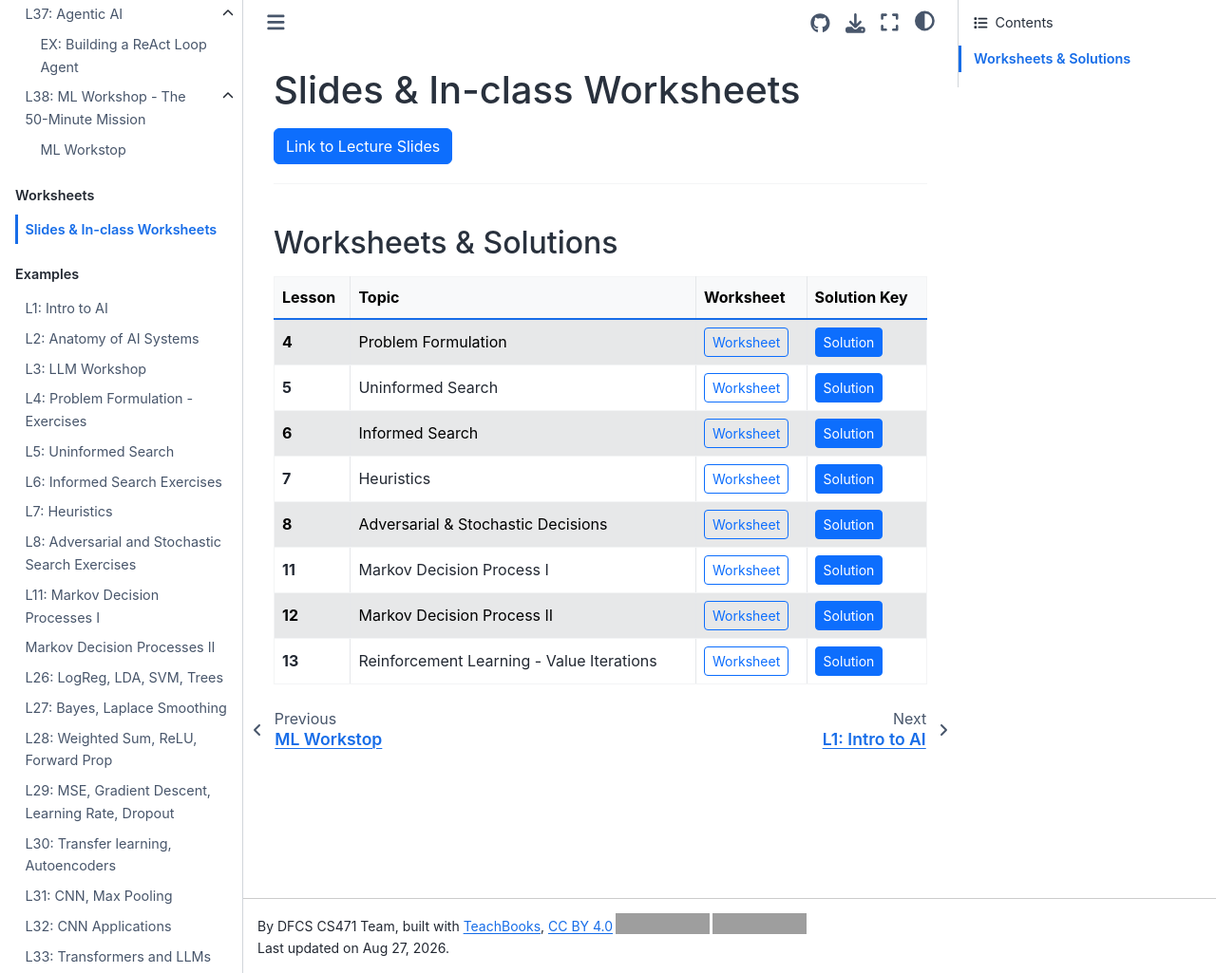
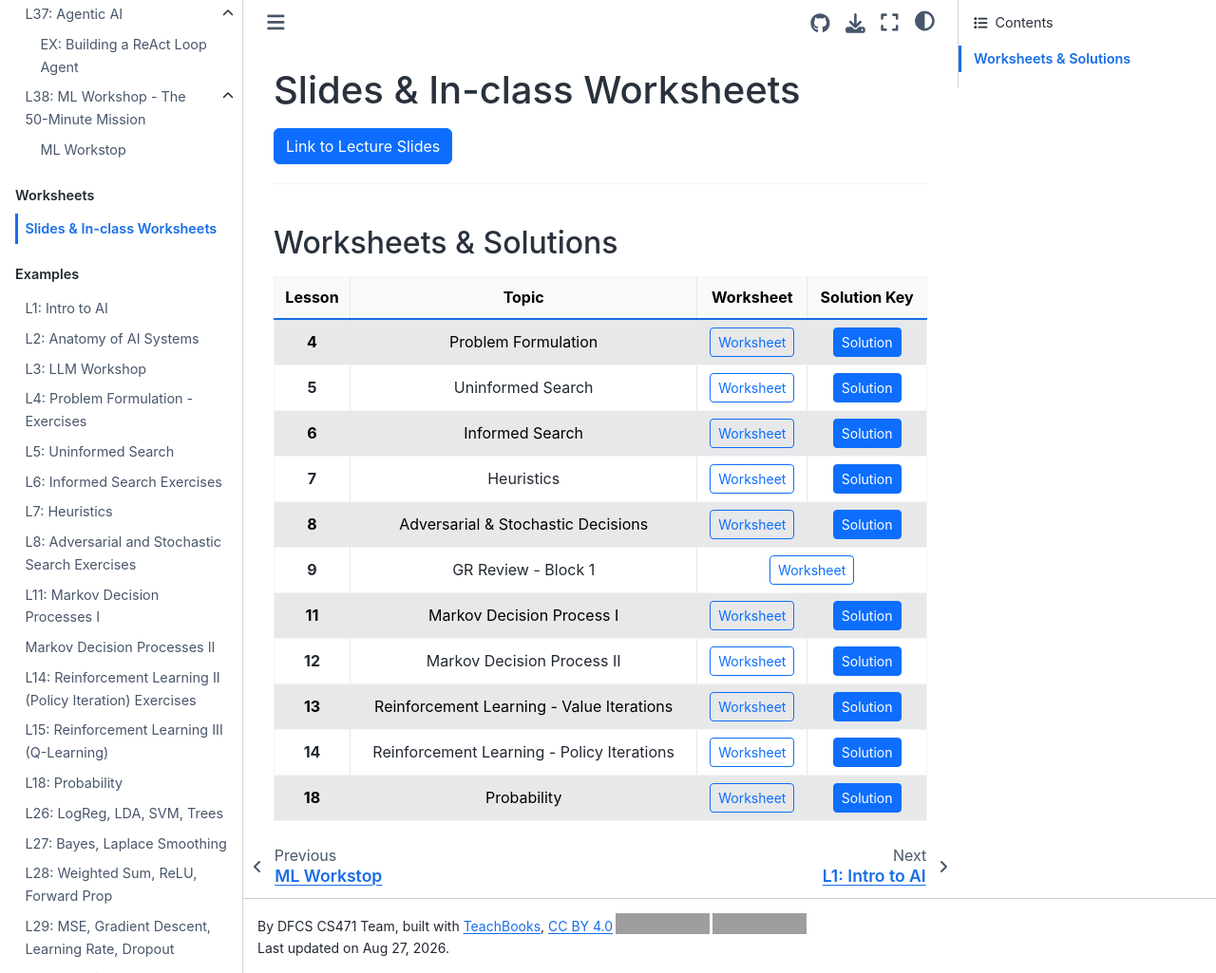
Before and after one commit to USAFADFCS/CS471_Intro_to_AI, a Jupyter Book: the page built from book/worksheets/worksheets.md, in a window 1280 px wide and 1025 px high. Shown: the whole window at 95% size. Built offline with Jupyter Book 1.0.4 settings and Sphinx 7.4.7 and the Sphinx Book theme 1.1.4, drawn with Linux system fonts in a browser that asks for light colours; pages that are not in the unit, such as notebooks, are missing from menus; comment, search, counter and statistics services are not loaded; grey boxes are pictures that could not be loaded.

Commit message:
Updated lessons 14, 15, 18.

```diff
--- a/book/_toc.yml
+++ b/book/_toc.yml
@@ -49,6 +49,9 @@ parts:
     - file: lessons/15/Q_learning.md
       sections:
       - file: lessons/15/Q_learning_nb.ipynb
+    - file: lessons/18/probability.md
+      sections:
+      - file: lessons/18/probability_nb.ipynb
 
     - file: lessons/26/mlfoundations.md
       sections:
@@ -120,6 +123,7 @@ parts:
     - file: exercises/L13.md
     - file: exercises/L14.md
     - file: exercises/L15.md
+    - file: exercises/L18.md
     - file: exercises/L26.md
     - file: exercises/L27.md
     - file: exercises/L28.md
--- /dev/null
+++ b/book/exercises/L15.md
@@ -0,0 +1,2 @@
+# L15: Reinforcement Learning III (Q-Learning)
+Example Lesson 15
--- a/book/worksheets/worksheets.md
+++ b/book/worksheets/worksheets.md
@@ -50,20 +50,20 @@
     <table class="table table-striped table-hover align-middle">
         <thead class="table-light">
             <tr>
-                <th scope="col">Lesson</th>
-                <th scope="col">Topic</th>
-                <th scope="col">Worksheet</th>
-                <th scope="col">Solution Key</th>
+                <th scope="col" class="text-center">Lesson</th>
+                <th scope="col" class="text-center">Topic</th>
+                <th scope="col" class="text-center">Worksheet</th>
+                <th scope="col" class="text-center">Solution Key</th>
             </tr>
         </thead>
-        <tbody>
+        <tbody class="text-center">
             <tr>
                 <td><strong>4</strong></td>
                 <td>Problem Formulation</td>
-                <td>
+                <td class="text-center">
                     <a href="4_worksheet.pdf" target="_blank" rel="noopener noreferrer" class="btn btn-sm btn-outline-primary" role="button">Worksheet</a>
                 </td>
-                <td>
+                <td class="text-center">
                     <a href="4_worksheet_solutions.pdf" target="_blank" rel="noopener noreferrer" class="btn btn-sm btn-primary" role="button">Solution</a>
                 </td>
             </tr>
@@ -108,6 +108,13 @@
                 </td>
             </tr>
             <tr>
+                <td><strong>9</strong></td>
+                <td>GR Review - Block 1</td>
+                <td colspan="2" class="text-center">
+                    <a href="9_gr_review.pdf" target="_blank" rel="noopener noreferrer" class="btn btn-sm btn-outline-primary" role="button">Worksheet</a>
+                </td>
+            </tr>
+            <tr>
                 <td><strong>11</strong></td>
                 <td>Markov Decision Process I</td>
                 <td>
@@ -137,6 +144,26 @@
                     <a href="13_worksheet_solutions.pdf" target="_blank" rel="noopener noreferrer" class="btn btn-sm btn-primary" role="button">Solution</a>
                 </td>
             </tr>
+            <tr>
+                <td><strong>14</strong></td>
+                <td>Reinforcement Learning - Policy Iterations</td>
+                <td>
+                    <a href="14_worksheet.pdf" target="_blank" rel="noopener noreferrer" class="btn btn-sm btn-outline-primary" role="button">Worksheet</a>
+                </td>
+                <td>
+                    <a href="14_worksheet_solutions.pdf" target="_blank" rel="noopener noreferrer" class="btn btn-sm btn-primary" role="button">Solution</a>
+                </td>
+            </tr>
+            <tr>
+                <td><strong>18</strong></td>
+                <td>Probability</td>
+                <td>
+                    <a href="18_worksheet.pdf" target="_blank" rel="noopener noreferrer" class="btn btn-sm btn-outline-primary" role="button">Worksheet</a>
+                </td>
+                <td>
+                    <a href="18_worksheet_solutions.pdf" target="_blank" rel="noopener noreferrer" class="btn btn-sm btn-primary" role="button">Solution</a>
+                </td>
+            </tr>
         </tbody>
     </table>
 </div>
--- a/requirements.txt
+++ b/requirements.txt
@@ -13,7 +13,7 @@ numpy
 matplotlib
 scikit-learn
 pandas
-tensorflow
+#tensorflow
 keras
 pydot
 graphviz
```
Also changed, not shown: book/exercises/L14.md (added, +93 -0 lines), book/exercises/L18.md (added, +74 -0 lines), book/lessons/14/Policy_iter.md (added, +2 -0 lines), book/lessons/15/Q_learning.md (added, +2 -0 lines), book/lessons/18/probability.md (added, +121 -0 lines), book/notation.md (+11 -0 lines), book/terms.md (+197 -176 lines), book/lessons/14/Policy_iter_nb.ipynb (added), book/lessons/15/Q_learning_nb.ipynb (added), book/lessons/18/probability_nb.ipynb (added), 4 other files.
